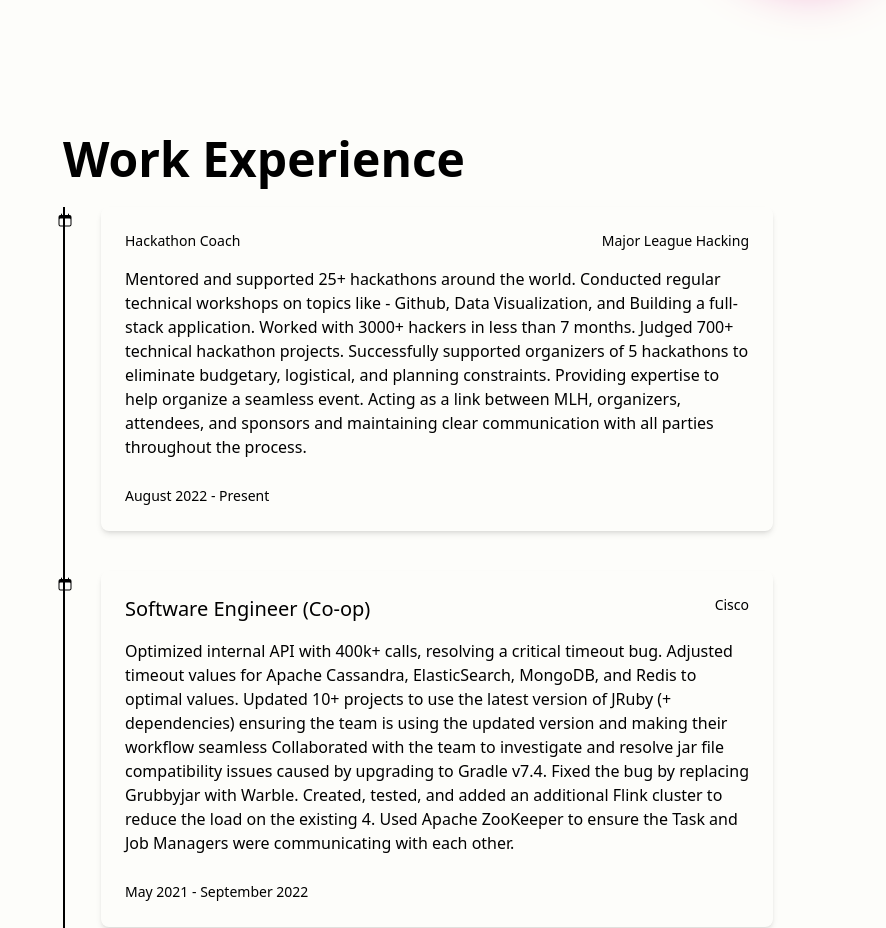
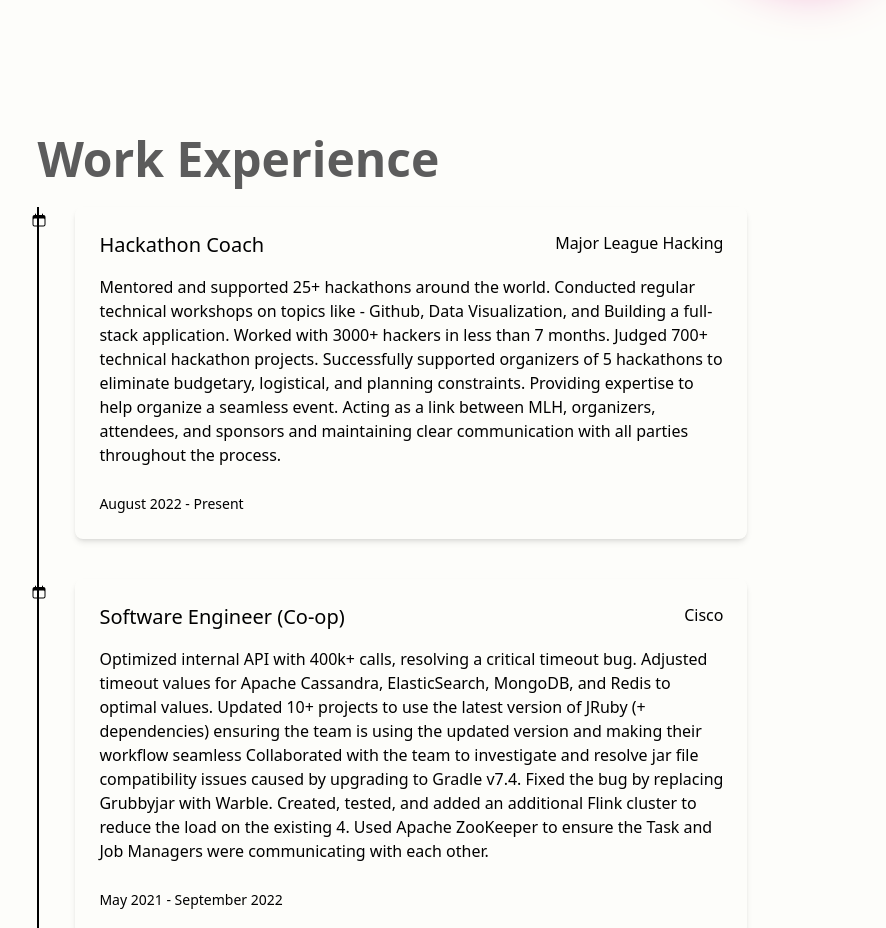
Before and after one commit to shreyasichauhan19/ShreyasiChauhan, a React (Vite) app: page / in a window 1280 px wide. Shown: the part 1360-2288 px from the top of the page, without its empty margins (65-951 px from the left). Built offline with nearby package versions, Linux system fonts and the light colour scheme; a web font is replaced by a local one.

Commit message:
work exp cards fixed

```diff
--- a/src/Pages/WorkExperience.jsx
+++ b/src/Pages/WorkExperience.jsx
@@ -2,14 +2,12 @@
 
 const WorkExperience = () => {
   return (
-    <div className="w-full flex justify-center">
-    <div className="w-[80%] mt-10 mb-10">
-      <h3 className="mb-6 ml- mt-10 text-5xl font-bold text-neutral-700 dark:text-neutral-300">
+    <div className="w-[80%] flex justify-center">
+    <div className="w-[80%] mt-10 mb-10 ">
+      <h3 className="mb-6 mt-10 text-5xl font-bold text-primary-900 dark:text-neutral-300">
         Work Experience
       </h3>
       <ol className="border-l-2 border-info-100">
-
-
       <li>
           <div className="flex-start md:flex">
             <div className="-ml-[13px] flex h-[25px] w-[25px] items-center justify-center rounded-full bg-info-100 text-info-700">
@@ -30,13 +28,13 @@
               <div className="mb-4 flex justify-between">
                 <a
                   href="#!"
-                  className="text-sm text-info transition duration-150 ease-in-out hover:text-info-600 focus:text-info-600 active:text-info-700"
+                  className="text-xl text-info transition duration-150 ease-in-out hover:text-info-600 focus:text-info-600 active:text-info-700"
                 >
                   Hackathon Coach
                 </a>
                 <a
-                  href="#!"
-                  className="text-sm text-info transition duration-150 ease-in-out hover:text-info-600 focus:text-info-600 active:text-info-700"
+                  href="https://mlh.io/"
+                  className="text-l text-info transition duration-150 ease-in-out hover:text-info-600 focus:text-info-600 active:text-info-700"
                 >
                   Major League Hacking
                 </a>
@@ -82,8 +80,8 @@
                  Software Engineer (Co-op)
                 </a>
                 <a
-                  href="#!"
-                  className="text-sm text-info transition duration-150 ease-in-out hover:text-info-600 focus:text-info-600 active:text-info-700"
+                  href="https://www.cisco.com/site/ca/en/index.html?team=digital_marketing&medium=paid_search&campaign=campaign_independent&ccid=cc003683&dtid=pseggl000015&gclid=CjwKCAjwjaWoBhAmEiwAXz8DBZMkNWmfzi7Ot9Pa__jDzTc8csM_5Q7qyExAn8adoXBmkc1MeAqqMxoCLuoQAvD_BwE&gclsrc=aw.ds"
+                  className="text-l text-info transition duration-150 ease-in-out hover:text-info-600 focus:text-info-600 active:text-info-700"
                 >
                   Cisco
                 </a>
```
Lines whose indentation alone changed are shown as unchanged.
